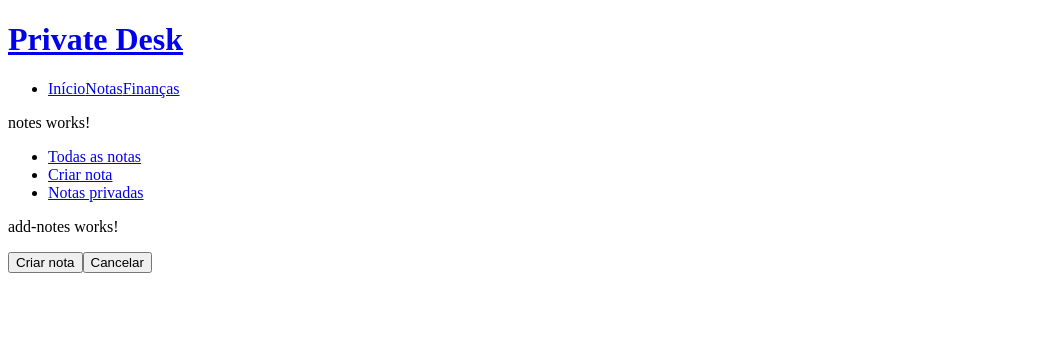
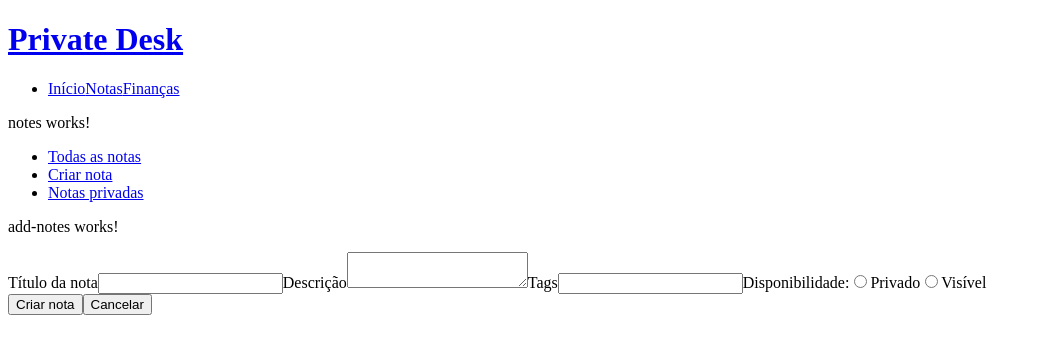
Before and after one commit to lucianesantcs/privateDesk, an Angular app: page /notes/add-notes in a window 1280 px wide. Shown: the top 354 px of the page, without its empty margins (0-1040 px from the left). Built offline with nearby package versions, Linux system fonts and the light colour scheme.

Commit message:
feat: criado formulário para criação de notas (desmock de notas)

```diff
--- a/src/app/notes/add-notes/add-notes.component.html
+++ b/src/app/notes/add-notes/add-notes.component.html
@@ -1,4 +1,21 @@
 <p>add-notes works!</p>
+<form>
+    <label for="title">Título da nota</label>
+    <input type="text" id="title" name="title" [(ngModel)]="note.title" />
 
+    <label for="description">Descrição</label>
+    <textarea id="description" name="description" [(ngModel)]="note.description"></textarea>
+
+    <label for="tags">Tags</label>
+    <input type="text" id="tags" name="tags" [(ngModel)]="note.tags" />
+
+    <label>Disponibilidade:</label>
+    <input type="radio" id="yes" value="true" name="isPrivate" ngModel>
+    <label for="yes">Privado</label>
+
+    <input type="radio" id="no" value="false" name="isPrivate" ngModel>
+    <label for="no">Visível</label>
+
+</form>
 <button (click)="createNote()">Criar nota</button>
 <button (click)="cancel()">Cancelar</button>
--- a/src/app/notes/add-notes/add-notes.component.ts
+++ b/src/app/notes/add-notes/add-notes.component.ts
@@ -10,18 +10,21 @@ import { NotesService } from '../notes.service';
 })
 export class AddNotesComponent implements OnInit {
 
+  createdAt = new Date().getTime().toString();
+
   note: Notes = {
-    title: 'Nota nova',
-    description: 'Descrição',
-    date: '11/11/1111',
-    tags: ['tag', 'tag 2'],
-    isPrivate: true,
+    title: '',
+    description: '',
+    date: this.createdAt,
+    tags: [],
+    isPrivate: false,
   }
 
   constructor(private notesService: NotesService, private router: Router) { }
 
   ngOnInit(): void {
   }
+
 
   createNote(): void {
     this.notesService.createNote(this.note).subscribe(() => {
--- a/src/app/notes/notes.module.ts
+++ b/src/app/notes/notes.module.ts
@@ -1,5 +1,6 @@
 import { NgModule } from '@angular/core';
 import { CommonModule } from '@angular/common';
+import { FormsModule } from '@angular/forms';
 import { AddNotesComponent } from './add-notes/add-notes.component';
 import { PrivateNotesComponent } from './private-notes/private-notes.component';
 import { NotesComponent } from './notes.component';
@@ -8,7 +9,7 @@ import { NotesRoutingModule } from './notes.routing.module';
 
 @NgModule({
   declarations: [AddNotesComponent, PrivateNotesComponent, NotesHeaderComponent, NotesComponent],
-  imports: [CommonModule, NotesRoutingModule],
+  imports: [CommonModule, NotesRoutingModule, FormsModule],
   exports: [NotesComponent, AddNotesComponent, PrivateNotesComponent]
 })
 export class NotesModule {}
```
